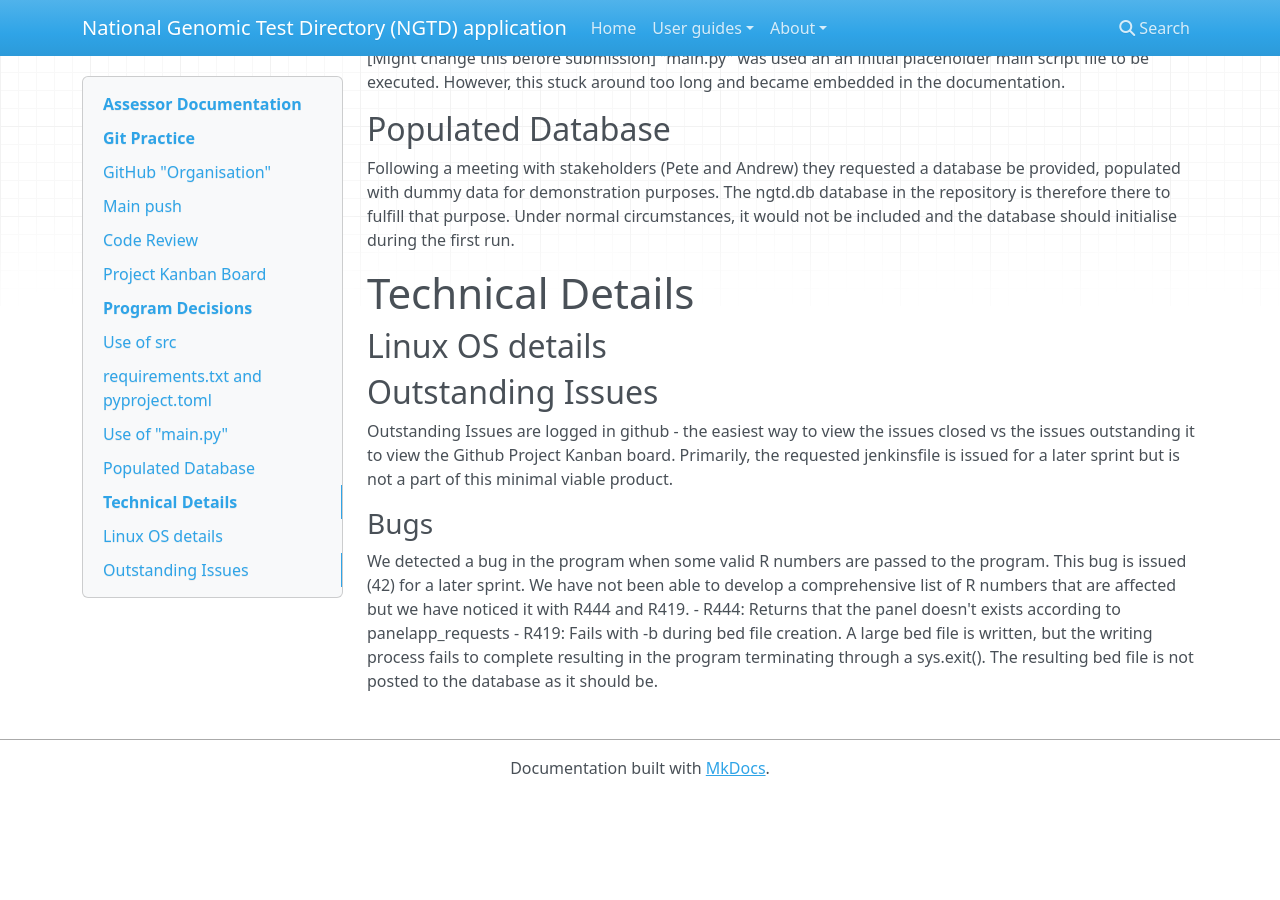
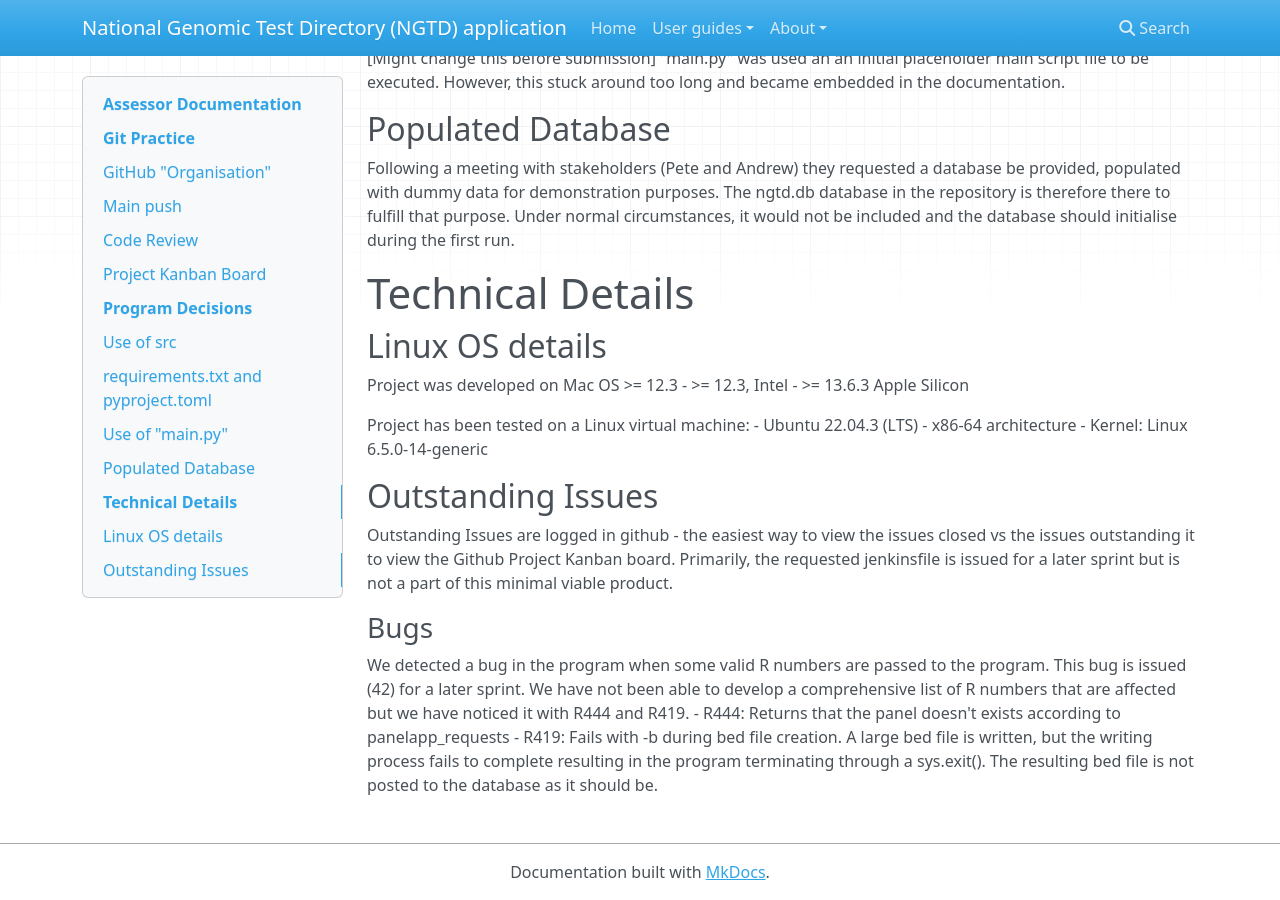
Before and after one commit to STP-Software-Engineers-2022/NGTD_App, an MkDocs documentation site: the page built from docs/For Assessor.md, in a window 1280 px wide and 900 px high, scrolled down 1610 px. Built offline with MkDocs 1.6.1, drawn with Linux system fonts in a browser that asks for light colours; nearby versions of some CDN libraries; before the commit the page ends 2406 px from its top, so only the background shows below that.

Commit message:
Added OS system details to assessor doc

```diff
--- a/docs/For Assessor.md
+++ b/docs/For Assessor.md
@@ -50,6 +50,15 @@ Following a meeting with stakeholders (Pete and Andrew) they requested a databas
 
 ## Linux OS details
 
+Project was developed on Mac OS >= 12.3
+ - >= 12.3, Intel
+ - >= 13.6.3 Apple Silicon
+
+Project has been tested on a Linux virtual machine:
+ - Ubuntu 22.04.3 (LTS)
+ - x86-64 architecture
+ - Kernel: Linux 6.5.0-14-generic
+
 ## Outstanding Issues
 
 Outstanding Issues are logged in github - the easiest way to view the issues closed vs the issues outstanding it to view the Github Project Kanban board.
```
